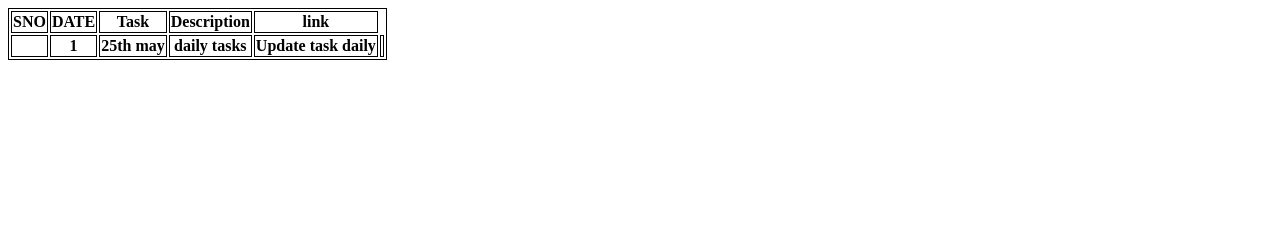
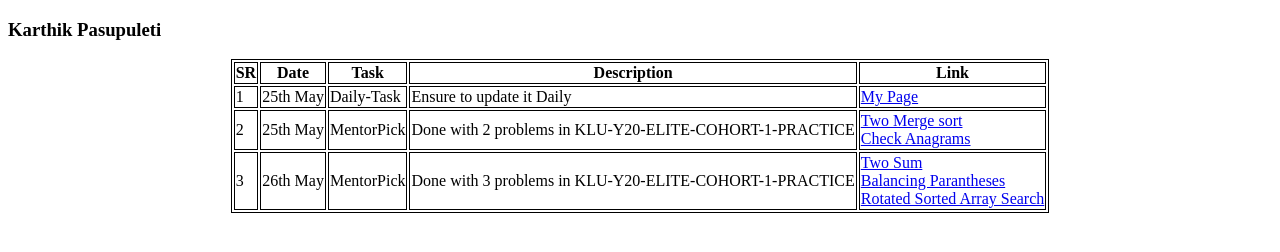
Before and after one commit to KARTHIK3699999/github.io, a plain HTML site: page index.html in a window 1280 px wide. Drawn offline with Linux system fonts and the light colour scheme.

Commit message:
third push

```diff
--- a/index.html
+++ b/index.html
@@ -1,30 +1,47 @@
 <!DOCTYPE html>
 <html>
+
 <head>
-    <meta charset='utf-8'>
-    <meta http-equiv='X-UA-Compatible' content='IE=edge'>
-    <title>Page Title</title>
-    <meta name='viewport' content='width=device-width, initial-scale=1'>
-    <link rel='stylesheet' type='text/css' media='screen' href='main.css'>
-    <script src='main.js'></script>
+
+
 <link rel="stylesheet" href="style.css">
 </head>
 <body>
-    <table>
+    <h3>Karthik Pasupuleti</h3>
+    <table id="Karthik" align="center">
         <tr>
-        <th>SNO</th>
-        <th>DATE</th>
+          <th>SR</th>
+          <th>Date</th>
           <th>Task</th>
           <th>Description</th>
-        <th>link</th>
+          <th>Link</th>
         </tr>
-    <td>
-        <th> 1 </th>
-        <th>25th may</th>
-        <th>daily tasks</th>
-        <th>Update task daily</th>
-        <th><link rel="Mypage" href="/n"></th>
-    </td>
+        <tr>
+          <td>1</td>
+          <td> 25th May</td>
+          <td> Daily-Task</td>
+          <td> Ensure to update it Daily</td>
+          <td><a href="/">My Page</a></td>
+        </tr>
+        <tr>
+          <td>2</td>
+          <td> 25th May</td>
+          <td> MentorPick</td>
+          <td> Done with 2 problems in KLU-Y20-ELITE-COHORT-1-PRACTICE</td>
+          <td><a href="https://mentorpick.com/contest-disclaimer/1ff23360-aee2-4cac-b120-9e1f9df192b6?cslug=klu-y20-elite-cohort-1&courseId=707da31b-c631-42e7-b3fc-61b8e33cc62a"> Two Merge sort </a>
+          <br><a href="https://mentorpick.com/contest-disclaimer/1ff23360-aee2-4cac-b120-9e1f9df192b6?cslug=klu-y20-elite-cohort-1&courseId=707da31b-c631-42e7-b3fc-61b8e33cc62a">Check Anagrams</a></td>
+        </tr>
+        <tr>
+          <td>3</td>
+          <td> 26th May</td>
+          <td> MentorPick</td>
+          <td> Done with 3 problems in KLU-Y20-ELITE-COHORT-1-PRACTICE</td>
+          <td><a href="https://mentorpick.com/contest-disclaimer/1ff23360-aee2-4cac-b120-9e1f9df192b6?cslug=klu-y20-elite-cohort-1&courseId=707da31b-c631-42e7-b3fc-61b8e33cc62a">Two Sum</a>
+          <br><a href="https://mentorpick.com/contest-disclaimer/1ff23360-aee2-4cac-b120-9e1f9df192b6?cslug=klu-y20-elite-cohort-1&courseId=707da31b-c631-42e7-b3fc-61b8e33cc62a">Balancing Parantheses</a>
+          <br><a href="https://mentorpick.com/contest-disclaimer/1ff23360-aee2-4cac-b120-9e1f9df192b6?cslug=klu-y20-elite-cohort-1&courseId=707da31b-c631-42e7-b3fc-61b8e33cc62a">Rotated Sorted Array Search</a></td>
+        </tr>
+
+
       </table>
     </body>
 </html>
```
Lines whose indentation alone changed are shown as unchanged.
